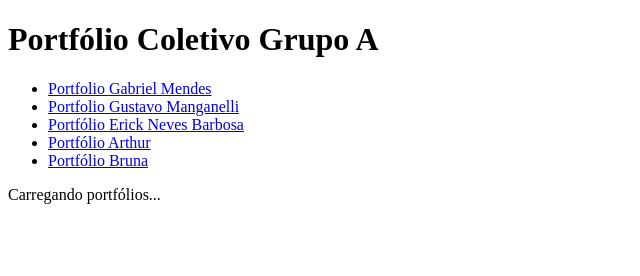
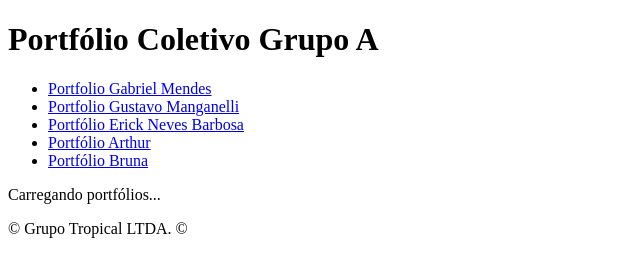
Before and after one commit to gabriel03013/Portfolio_Tropical, a plain HTML site: page index.html in a window 1280 px wide. Shown: the whole page, without its empty margins (0-640 px from the left). Drawn offline with Linux system fonts and the light colour scheme; files that its build step writes are made by us from their sources.

Commit message:
finalização (README.md + footer)

```diff
--- a/index.html
+++ b/index.html
@@ -23,6 +23,8 @@
     <main>
         <p>Carregando portfólios...</p>
     </main>
+
+    <footer>&copy; Grupo Tropical LTDA. &copy;</footer>
 </body>
 
 </html>
```
Also changed, not shown: 1 other file.
